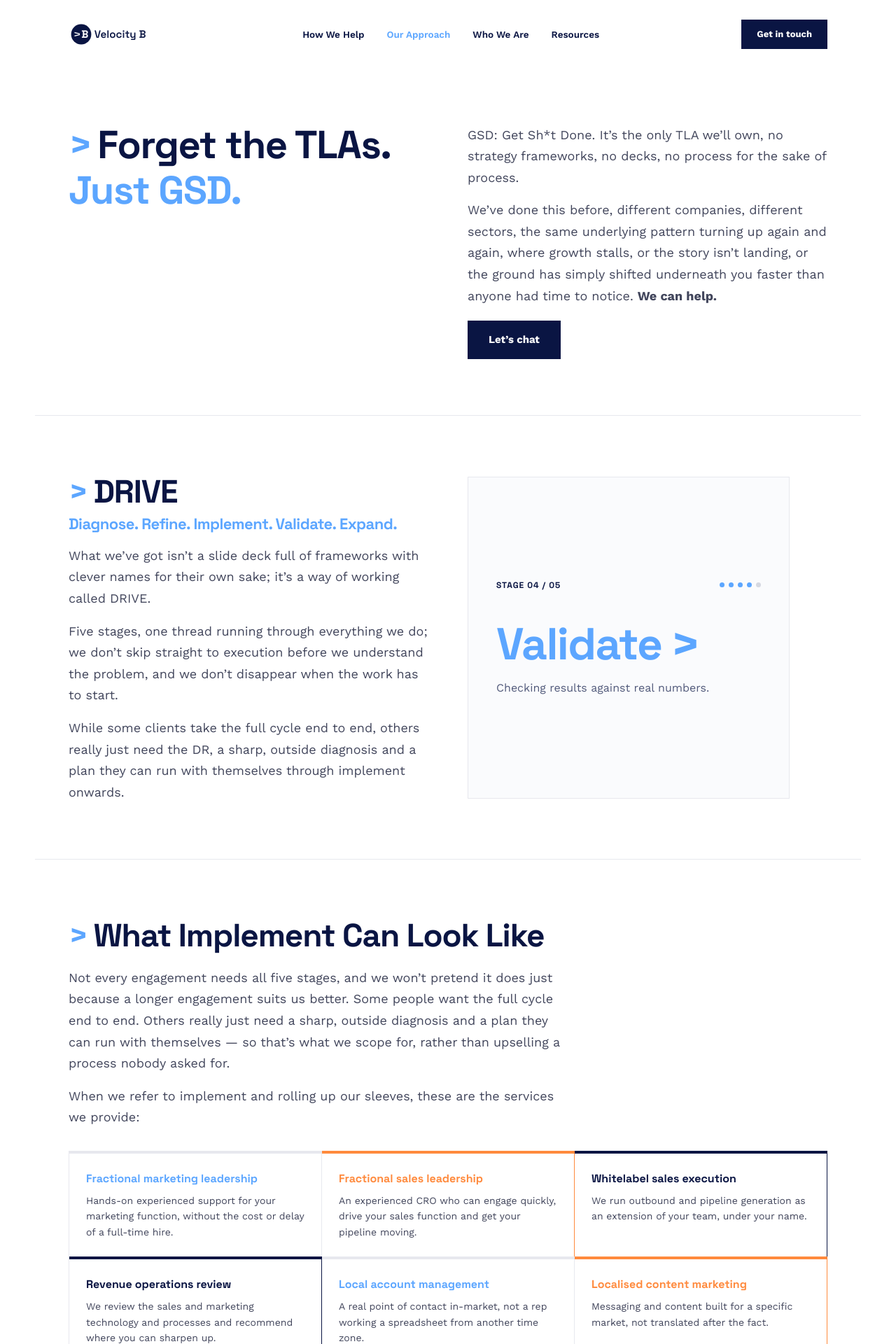
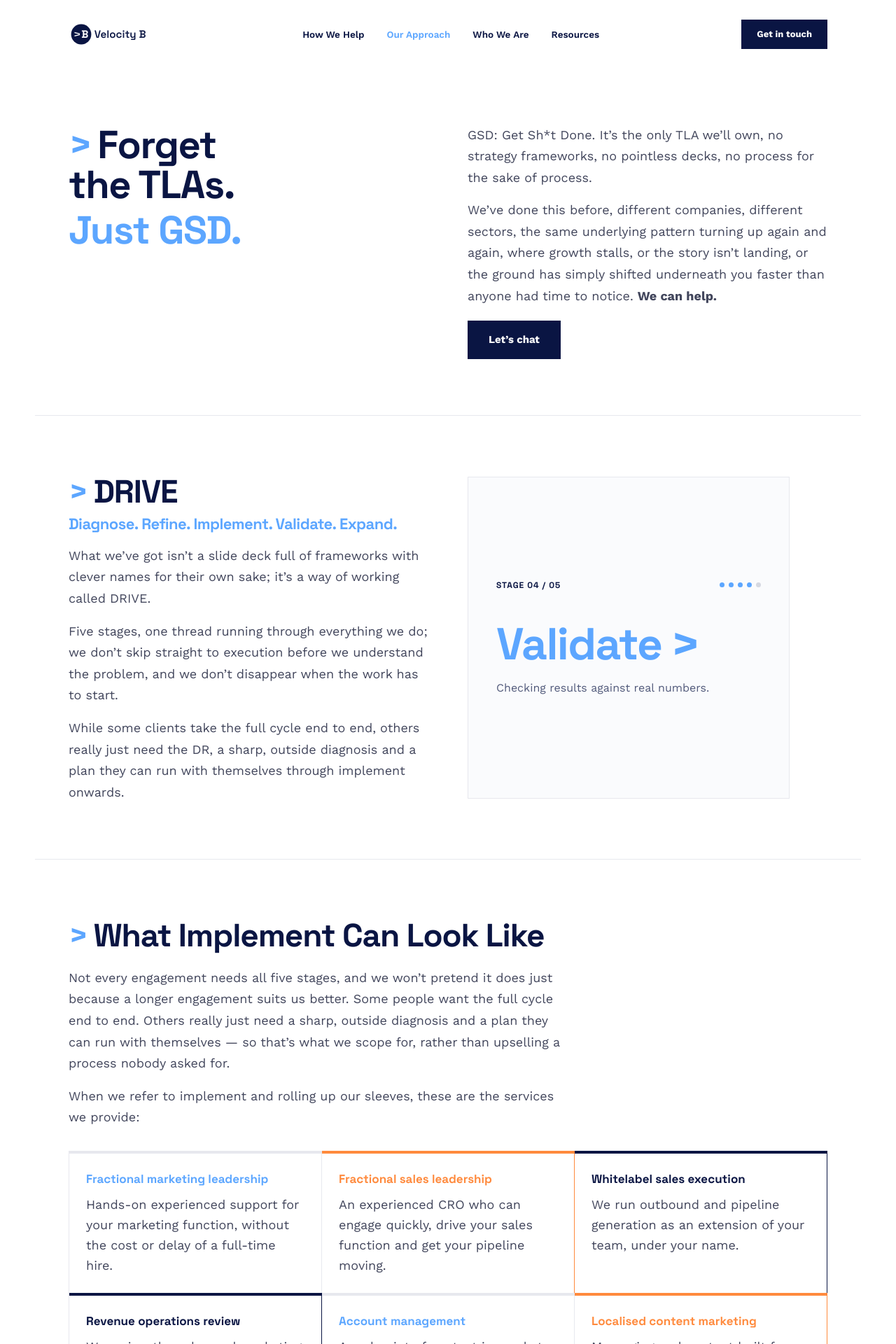
Before and after one commit to vb-iant/velocity-b, a Next.js app: page /how-we-work in a window 1280 px wide. Shown: the top 1920 px of the page at 70% size. Built offline with nearby package versions, Linux system fonts and the light colour scheme.

Commit message:
How We Work: hero line break (Forget / the TLAs), 'no pointless decks' qualifier, Account Management copy update, unify implement services card font size with body copy

```diff
--- a/app/how-we-work/page.tsx
+++ b/app/how-we-work/page.tsx
@@ -34,8 +34,8 @@ const IMPLEMENT_SERVICES = [
     color: "border-navy text-navy",
   },
   {
-    title: "Local account management",
-    body: "A real point of contact in-market, not a rep working a spreadsheet from another time zone.",
+    title: "Account management",
+    body: "A real point of contact in-market, understanding customer needs and cross-sell/up-sell opportunities.",
     color: "border-blue text-blue",
   },
   {
@@ -53,7 +53,9 @@ export default function HowWeWorkPage() {
         <div className="grid grid-cols-1 items-start gap-14 md:grid-cols-2">
           <div>
             <h1 className="font-display text-[42px] font-bold leading-[1.02] tracking-tight md:text-[56px]">
-              <AnimatedChevron className="text-blue" />Forget the TLAs.
+              <AnimatedChevron className="text-blue" />Forget
+              <br />
+              the TLAs.
             </h1>
             <h2 className="font-display mt-2 text-[42px] font-bold leading-[1.02] tracking-tight text-blue md:text-[56px]">
               Just GSD.
@@ -62,8 +64,8 @@ export default function HowWeWorkPage() {
           <div>
             <p className="max-w-[520px] text-lg leading-[1.7] text-[#42465c]">
               GSD: Get Sh*t Done. It&rsquo;s the only TLA we&rsquo;ll own, no
-              strategy frameworks, no decks, no process for the sake of
-              process.
+              strategy frameworks, no pointless decks, no process for the
+              sake of process.
             </p>
             <p className="mt-4 max-w-[520px] text-lg leading-[1.7] text-[#42465c]">
               We&rsquo;ve done this before, different companies, different
@@ -135,10 +137,10 @@ export default function HowWeWorkPage() {
               key={service.title}
               className={`-mt-px border-b border-r border-hair border-t-4 p-6 ${service.color.split(" ")[0]}`}
             >
-              <h3 className={`font-display mb-2 text-base font-bold ${service.color.split(" ")[1]}`}>
+              <h3 className={`font-display mb-2.5 text-[17px] font-bold ${service.color.split(" ")[1]}`}>
                 {service.title}
               </h3>
-              <p className="text-sm leading-[1.6] text-[#42465c]">{service.body}</p>
+              <p className="text-lg leading-[1.6] text-[#42465c]">{service.body}</p>
             </div>
           ))}
         </div>
```
